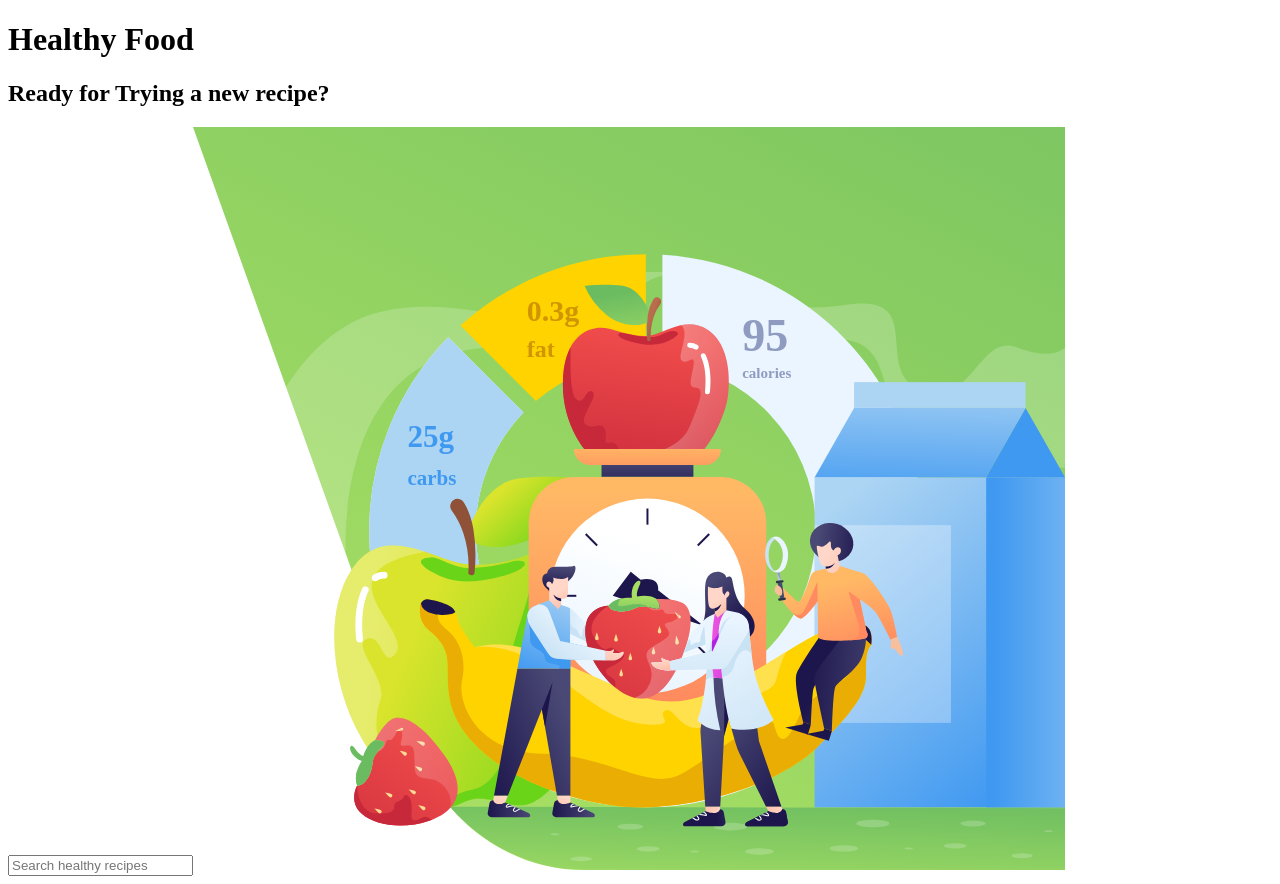
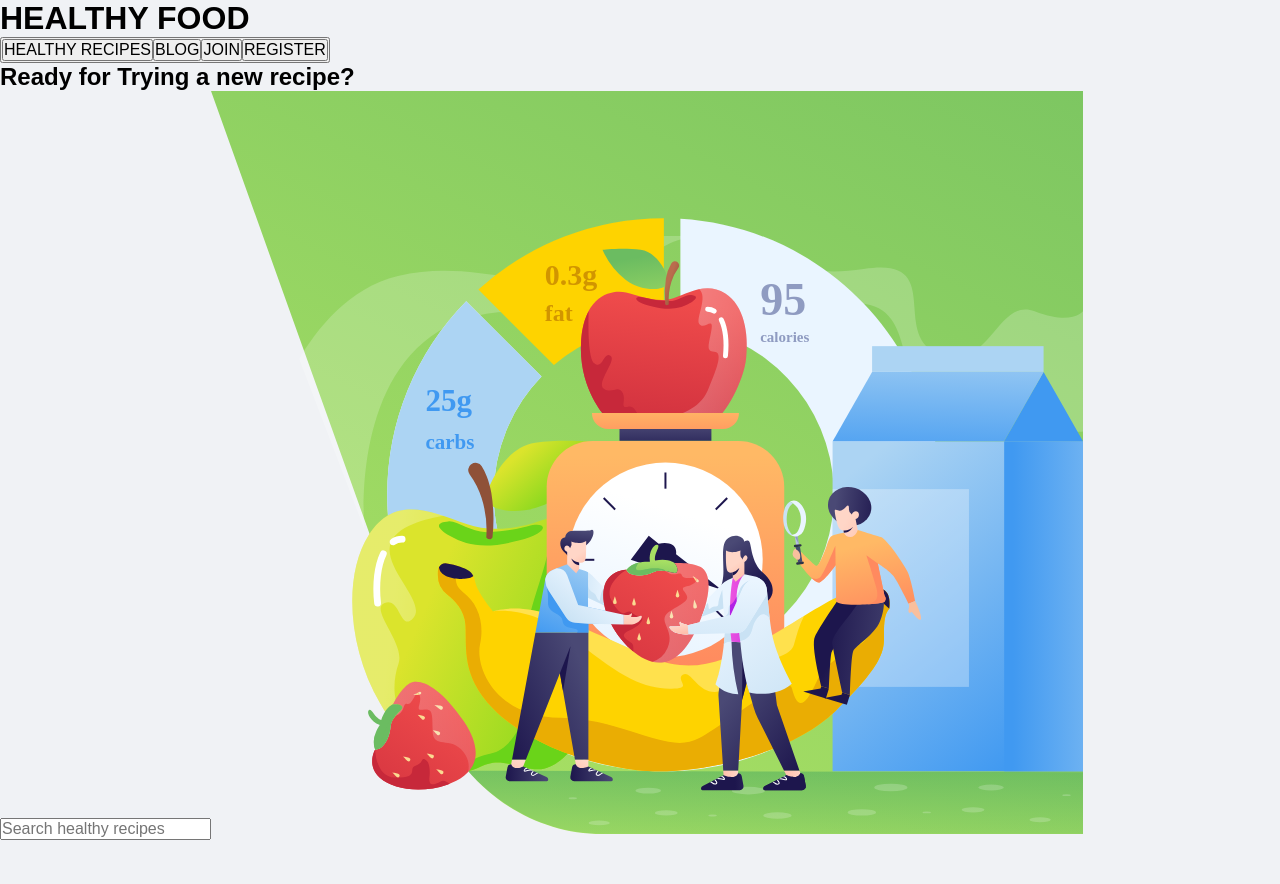
Before and after one commit to mariabenning/ProjetoComidaSaudadel, a React (Create React App) app: page / in a window 1280 px wide. After the commit the page ends 840 px from the top, so only its background shows below. Built offline with nearby package versions, Linux system fonts and the light colour scheme.

Commit message:
començand a stylização das paginas

```diff
--- a/package.json
+++ b/package.json
@@ -6,6 +6,7 @@
     "@testing-library/jest-dom": "^5.16.0",
     "@testing-library/react": "^11.2.7",
     "@testing-library/user-event": "^12.8.3",
+    "animate-css-styled-components": "^1.0.2",
     "axios": "^0.24.0",
     "react": "^17.0.2",
     "react-dom": "^17.0.2",
--- a/src/App.js
+++ b/src/App.js
@@ -1,6 +1,6 @@
-import React from 'react'
-import Router from "./Routes/Router"
-
+import React from 'react';
+import Router from "./Routes/Router";
+import  GlobalStyle from "./Pages/Home/styled";
 import styled from "styled-components"
 
 
@@ -8,11 +8,10 @@ import styled from "styled-components"
 const  App = ()  => {
   return (
     <div>
-   <Router/>
+      <GlobalStyle></GlobalStyle>
+      <Router/>
 
    </div>
-
-
   );
 }
 
--- a/src/Pages/Home/Home.js
+++ b/src/Pages/Home/Home.js
@@ -1,25 +1,34 @@
 
 import React from 'react'
-import styled from "styled-components";
 import Illutration from '../../img/Illustration.svg';
+import { Menu, Header, ContainerPrincipal } from './styled';
 
 
 
-
- const  Home = ()  => {
+const Home = () => {
 
 
 
 
 
     return (
-        <div>
+        <ContainerPrincipal>
+            <Header>
+                <h1>HEALTHY FOOD</h1>
+            </Header>
+            <Menu>
+                <button>HEALTHY  RECIPES </button>
+                <button>BLOG</button>
+                <button>JOIN</button>
+                <button>REGISTER</button>
+            </Menu>
 
-            <h1>Healthy Food</h1>
             <h2>Ready for Trying a new recipe?</h2>
             <input placeholder="Search healthy recipes"></input>
-             <img src={Illutration} ></img>
-        </div>
+
+            <img src={Illutration} ></img>
+
+        </ContainerPrincipal>
     );
 }
 
--- a/src/Pages/Home/styled.js
+++ b/src/Pages/Home/styled.js
@@ -0,0 +1,50 @@
+
+import styled, { createGlobalStyle } from 'styled-components';
+
+
+
+
+ const GlobalStyle = createGlobalStyle`
+*{  margin: 0;
+    padding: 0;
+    outline: 0;
+    box-sizing: border-box;
+
+}
+
+  body {
+    background: #F0F2F5 ;
+    -webkit-font-smoothing: antialiased
+
+  }
+
+  body, input, button {
+  font: 16px "Poppins", sans-serif;
+  }
+
+
+  button {
+    cursor: pointer;
+  }
+
+`;
+ export default GlobalStyle;
+
+
+
+ export const Header = styled.div `
+display: flex;
+
+`
+
+
+export const Menu = styled.button `
+display: flex;
+
+
+`
+
+export const ContainerPrincipal = styled.div `
+
+
+`
```
Also changed, not shown: 1 other file (tests, documents, lock files or other folders).
